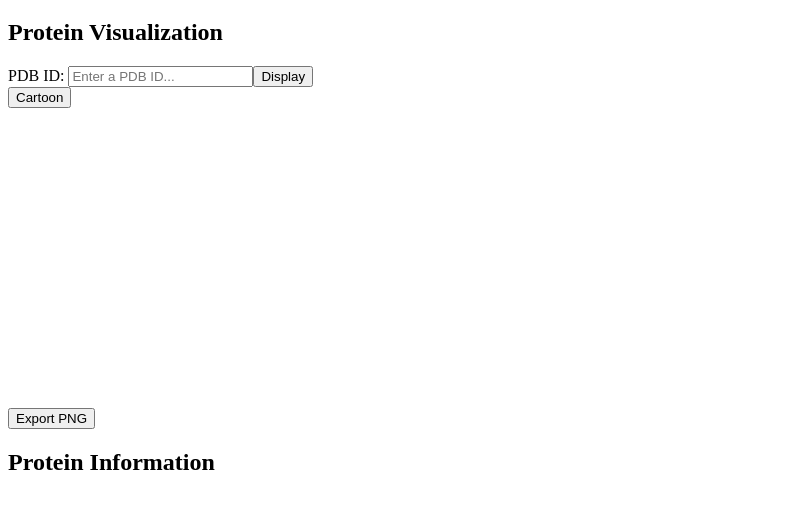
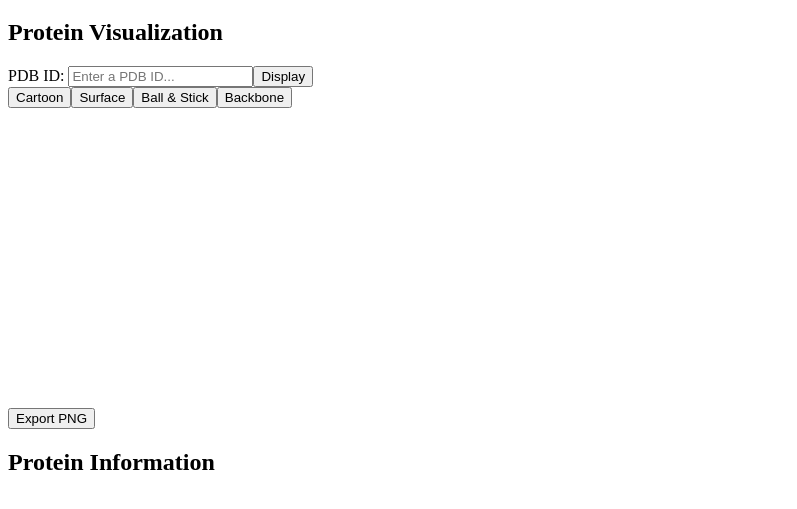
Before and after one commit to HansSCHR/Projet_Visu3D, a plain HTML site: page visuprot_js/html/index.html in a window 1280 px wide. Shown: the part 61-570 px from the top of the page, without its empty margins (0-797 px from the left). Drawn offline with Linux system fonts and the light colour scheme; some packages are replaced by stand-ins of ours; a script that the page names is missing; a web font is replaced by a local one.

Commit message:
Ajout de boutons fonctionnels permettant le changement de type de représentation

```diff
--- a/visuprot_js/css/index.css
+++ b/visuprot_js/css/index.css
@@ -27,6 +27,14 @@ h1
     align-items: center;
 }
 
+#representationType
+{
+  display: flex;
+  flex-direction: row;
+  justify-content: left;
+  align-content: center;
+}
+
 @font-face {
   font-family: 'Rubik-Regular';
   src: url('fonts/rubik/Rubik-Regular.ttf') format('truetype');
--- a/visuprot_js/html/index.html
+++ b/visuprot_js/html/index.html
@@ -22,9 +22,18 @@
       </div>
     </div>
 
-    <div id="representations">
+    <div id="representationType">
       <div class="element">
-        <button type="button" onclick="displayCartoon()">Cartoon</button>
+        <button type="button" onclick="changeRepresentation('cartoon')">Cartoon</button>
+      </div>
+      <div class="element">
+        <button type="button" onclick="changeRepresentation('surface')">Surface</button>
+      </div>
+      <div class="element">
+        <button type="button" onclick="changeRepresentation('ball+stick')">Ball & Stick</button>
+      </div>
+      <div class="element">
+        <button type="button" onclick="changeRepresentation('backbone')">Backbone</button>
       </div>
     </div>
 
@@ -41,23 +50,32 @@
     <script src="../ngl/dist/ngl.js"></script>
     <script>
       var stage = new NGL.Stage("viewport");
+      var rep;
 
       function displayProtein(){
         var idPdb = document.getElementById("field1").value;
         console.log(idPdb);
+        // Deletes the previous stage component
+        if(stage.compList[0]!=null){stage.compList[0].dispose();}
+        // Loads new stage component
         stage.loadFile("rcsb://"+idPdb).then(function (component) {
-        // add a "cartoon" representation to the structure component
-        component.addRepresentation("cartoon");
-        // provide a "good" view of the structure
+        // Add a "cartoon" representation to the structure component
+        rep = component.addRepresentation("cartoon");
+        // Provides a "good" view of the structure
         component.autoView();
         });
       }
 
-      function displayCartoon(){
-        console.log("Cartoon");
-        stage.compList[0].addRepresentation("cartoon");
+      // Change Representation Type
+
+      function changeRepresentation(repType){
+        rep.setVisibility(false);
+        console.log("Displaying "+repType+" representation");
+        rep = stage.compList[0].addRepresentation(repType);
         stage.compList[0].autoView();
       }
+
+      // Export functions
 
       function exportPNG(){
         console.log('Exporting as PNG');
```
Also changed, not shown: 2 other files.
